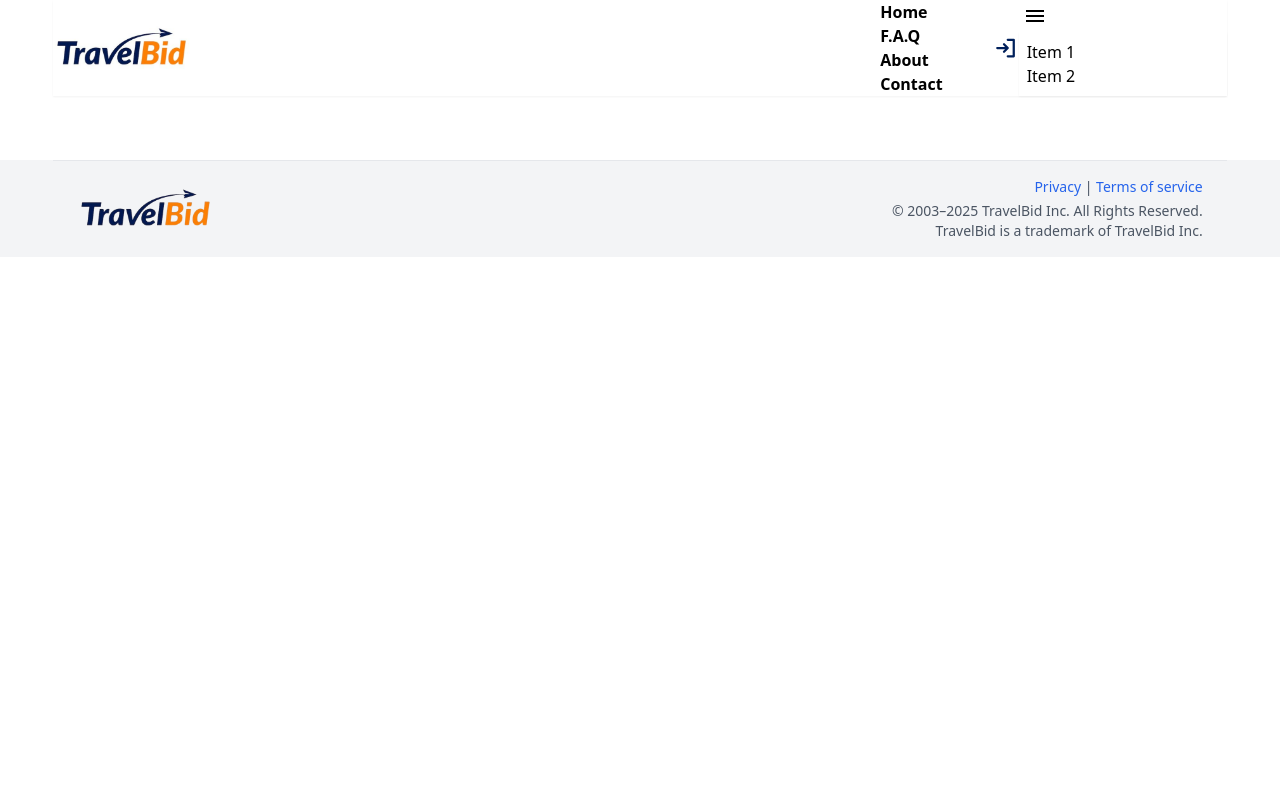
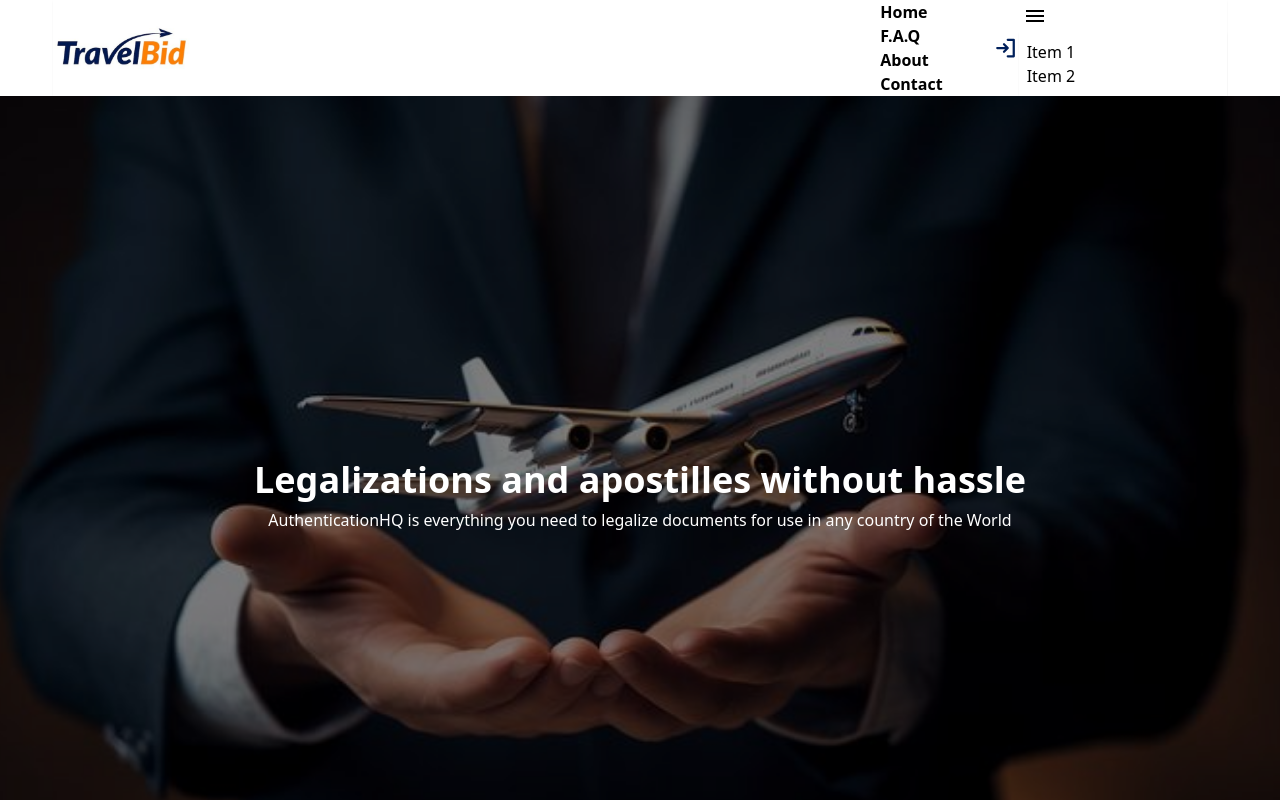
Before and after one commit to mehediScriptDev/Complete-store, a React (Vite) app: page / in a window 1280 px wide. Shown: the top 800 px of the page. Built offline with nearby package versions, Linux system fonts and the light colour scheme.

Commit message:
done for now

```diff
--- a/src/Components/Banner.jsx
+++ b/src/Components/Banner.jsx
@@ -1,11 +1,22 @@
-import React from 'react';
+import banner from "../images/banner.jpg";
 
 const Banner = () => {
-    return (
-        <section>
-
-        </section>
-    );
+  return (
+    <section
+      className="min-h-screen relative w-full flex justify-center"
+      style={{
+        backgroundImage: `url(${banner})`,
+        backgroundPosition: "center",
+        backgroundSize: "cover",
+      }}
+    >
+      <div className="absolute inset-0 bg-black/50 z-0"></div>
+      <div className="relative z-10 flex justify-center flex-col gap-y-2 items-center text-white">
+        <h1 className="font-bold text-4xl">Legalizations and apostilles without hassle</h1>
+        <h1>AuthenticationHQ is everything you need to legalize documents for use in any country of the World</h1>
+      </div>
+    </section>
+  );
 };
 
 export default Banner;
```
Also changed, not shown: src/main.jsx (+7 -0 lines), src/images/banner.jpg.
